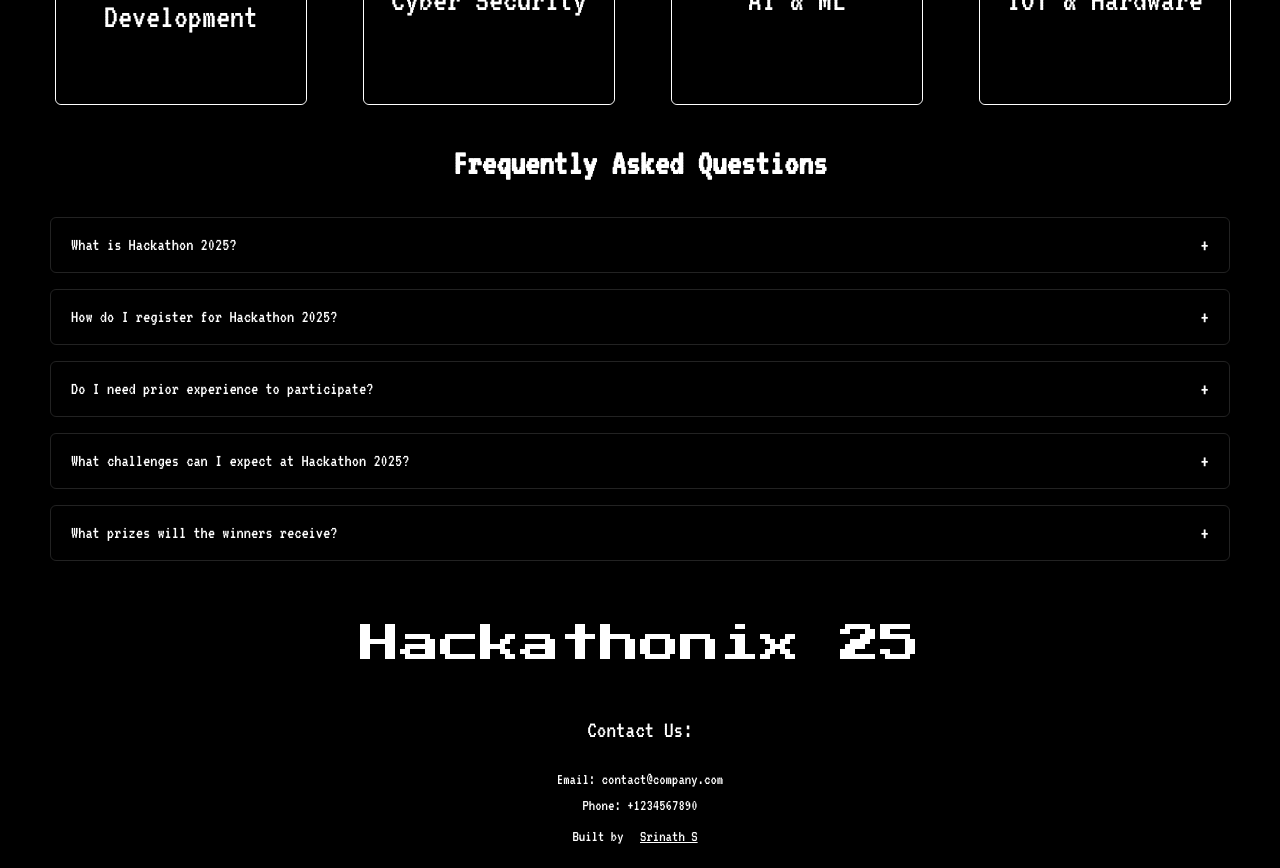
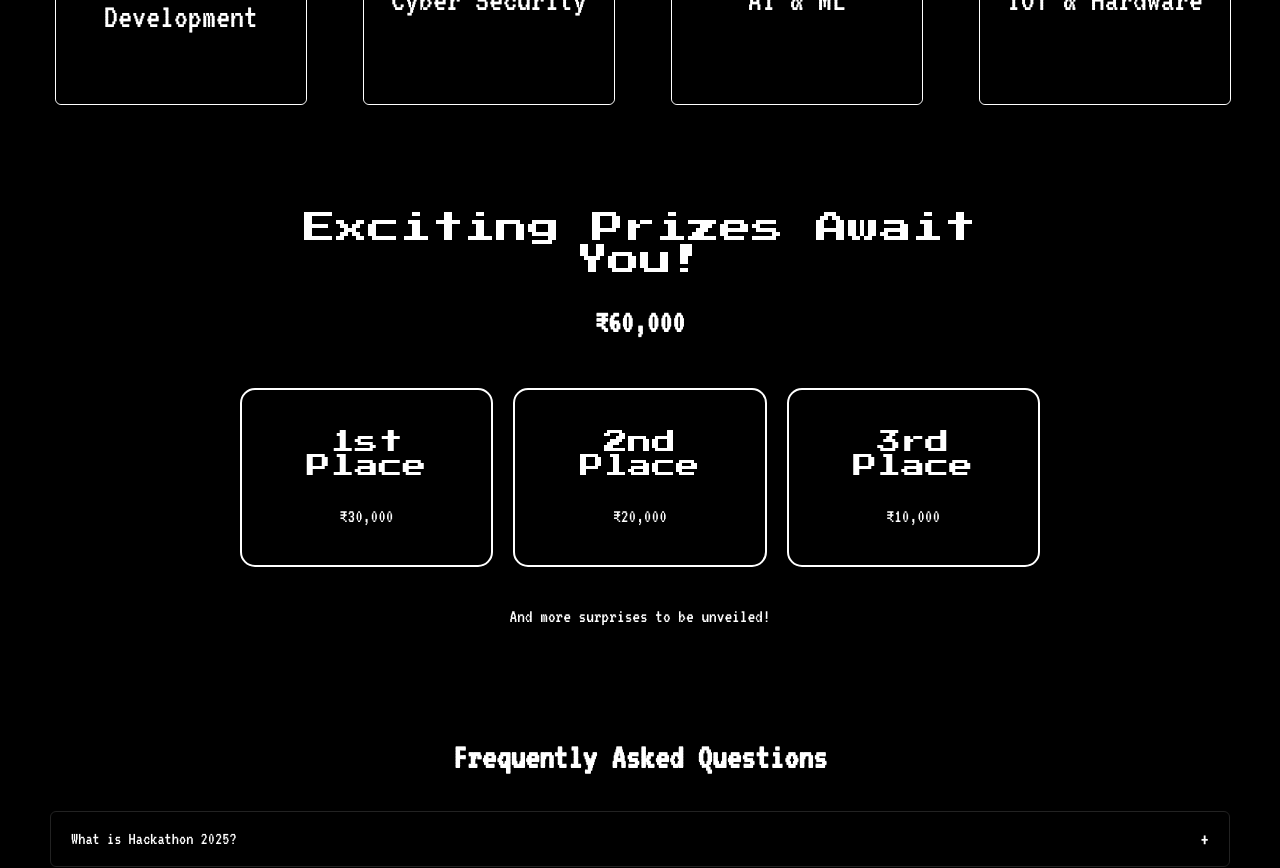
Before and after one commit to srinath536/Hackathonix25, a React (Vite) app: page / in a window 1280 px wide. Shown: the part 1880-2748 px from the top of the page. Built offline with nearby package versions, Linux system fonts and the light colour scheme.

Commit message:
Added Prizes

```diff
--- a/src/App.tsx
+++ b/src/App.tsx
@@ -6,6 +6,7 @@ import Header from './components/Header';
 import HeroSection from './components/HeroSection';
 import Domain from './components/Domain';
 import Loader from './components/Loader';
+import Prizes from './components/Prizes'
 
 function App() {
 
@@ -16,12 +17,12 @@ function App() {
       <div id="home">
         <HeroSection />
       </div>
-      <div id="prizes">
-
-      </div>
       <AboutHack/>
       <div id="sponsors">
         <Domain />
+      </div>
+      <div id="prizes">
+      <Prizes/>
       </div>
       <div id="core">
 
--- a/src/components/Prizes.css
+++ b/src/components/Prizes.css
@@ -1,101 +1,71 @@
-.prizes-container {
-  display: flex;
-  align-items: center;
-  justify-content: space-between;
-  background-color: black;
-  color: white;
-  padding: 3rem;
-  min-height: 50vh;
-  font-family: "VT323", monospace;
-  overflow: hidden;
-  flex-wrap: wrap; /* Enables wrapping for responsiveness */
-}
-
-.prizes-text {
-  flex: 1;
-  max-width: 50%; /* Default: Takes 50% of container width */
-  text-align: left;
-  padding-right: 2rem;
-  margin-right: 0; /* Removes large negative margin */
+/* Prizes Section */
+.prizes-section {
+  background: #000000;
+  color: #ffffff;
+  padding: 50px 20px;
+  text-align: center;
+  border-radius: 20px;
+  margin: 20px auto;
+  width: 90%;
+  max-width: 800px;
+  box-shadow: 0 10px 30px rgba(0, 0, 0, 0.8);
   overflow: hidden;
 }
 
+/* Title */
 .prizes-title {
-  font-size: 3rem;
-  margin-bottom: 1rem;
-  color: white;
+  font-family: "Press Start 2P", sans-serif;
+  font-size: 2rem;
+  margin-bottom: 10px;
+  color: #ffffff;
+  font-weight: 100;
+}
+
+/* Cash Pool Amount */
+.cash-pool {
+  font-family: "VT323", serif;
+  font-size: 2rem;
+  font-weight: bold;
+  margin: 20px 0;
+}
+
+/* Grid Layout */
+.prizes-grid {
+  display: grid;
+  grid-template-columns: repeat(auto-fit, minmax(250px, 1fr));
+  gap: 20px;
+  margin-top: 30px;
+}
+
+/* Prize Cards */
+.prize-card {
+  background: black;
+  border: 2px solid #ffffff;
+  border-radius: 15px;
+  padding: 20px;
 
 }
 
-.prizes-description {
+
+/* Prize Card Content */
+.prize-card h2 {
   font-size: 1.5rem;
-  margin-bottom: 1rem;
-  color: white;
+  margin-bottom: 10px;
+  font-family: "Press Start 2P", sans-serif;
+  font-weight: 100;
 }
 
-.prizes-details {
+.prize-card p {
   font-size: 1.2rem;
-  color: #d4d4d4;
-  line-height: 1.5;
+  font-family: "VT323", serif;
+  font-weight: 100;
 }
 
-.prizes-image-container {
-  flex: 1;
-  max-width: 50%; /* Default: Takes 50% of container width */
-  display: flex;
-  justify-content: center;
-  align-items: center;
-  overflow: hidden;
-  height: auto; /* Allows scaling based on content */
+/* Footer */
+.prizes-footer {
+  font-size: 1.2rem;
+  color: white;
+  margin-top: 40px;
+  font-family: "VT323", serif;
+  font-weight: 100;
 }
-
-.prizes-image {
-  width: 100%; /* Ensures the image is fully responsive */
-  max-width: 400px; /* Prevents the image from becoming excessively large */
-  height: auto;
-  border-radius: 15px;
-  transition: transform 0.3s ease, box-shadow 0.3s ease;
-}
-
-
-
-/* Responsive adjustments */
-@media (max-width: 900px) {
-  .prizes-container {
-    flex-direction: column;
-    padding: 2rem;
-    text-align: center;
-  }
-
-  .prizes-text {
-    max-width: 100%; /* Text now takes the full width */
-    padding-right: 0;
-    margin-bottom: 2rem; /* Adds spacing between text and image */
-  }
-
-  .prizes-image-container {
-    max-width: 100%; /* Image takes the full width */
-  }
-
-  .prizes-image {
-    max-width: 90%; /* Prevents overflowing on small screens */
-  }
-}
-
-@media (max-width: 480px) {
-  .prizes-title {
-    font-size: 2rem; /* Adjusted for smaller screens */
-  }
-
-  .prizes-description {
-    font-size: 1.2rem;
-  }
-
-  .prizes-details {
-    font-size: 1rem;
-  }
-
-  .prizes-image {
-    max-width: 100%; /* Uses full width on very small devices */
-  }
-}
--- a/src/components/Prizes.tsx
+++ b/src/components/Prizes.tsx
@@ -1,26 +1,69 @@
-import './Prizes.css';
-import celebrationImage from '../assets/prize.svg'; // Ensure the correct path for your image
+import React, { useEffect, useRef } from "react";
+import "./Prizes.css";
 
 const Prizes = () => {
+  const prizesRef = useRef<HTMLDivElement>(null);
+
+  useEffect(() => {
+    const prizeValues = [60000, 30000, 20000, 10000]; // Include total cash pool value
+    const observer = new IntersectionObserver(
+      (entries) => {
+        entries.forEach((entry) => {
+          if (entry.isIntersecting && prizesRef.current) {
+            const prizeElements = prizesRef.current.querySelectorAll(
+              ".prize-amount"
+            );
+            prizeElements.forEach((el, index) => {
+              let current = 0;
+              const increment = prizeValues[index] / 50;
+              const target = prizeValues[index];
+
+              const interval = setInterval(() => {
+                current += increment;
+                if (current >= target) {
+                  current = target;
+                  clearInterval(interval);
+                }
+                el.textContent = `₹${Math.round(current).toLocaleString()}`;
+              }, 50);
+            });
+          }
+        });
+      },
+      { threshold: 0.5 } // Trigger animation when 50% of the element is visible
+    );
+
+    if (prizesRef.current) {
+      observer.observe(prizesRef.current);
+    }
+
+    return () => {
+      if (prizesRef.current) {
+        observer.unobserve(prizesRef.current);
+      }
+    };
+  }, []);
+
   return (
-    <div className="prizes-container">
-      <div className="prizes-text">
-        <h2 className="prizes-title">Cash Pool</h2>
-        <p className="prizes-description">
-          Join us in this intergalactic adventure and compete for a prize pool worth ₹60,000! 🚀
-        </p>
-        <p className="prizes-details">
-          Showcase your brilliance, tackle exciting challenges, and emerge as the winner.
-          This is your opportunity to be celebrated among the stars. Let your creativity shine and be a part of this unforgettable hackathon!
-        </p>
+    <div className="prizes-section" ref={prizesRef}>
+      <h1 className="prizes-title">Exciting Prizes Await You!</h1>
+      <p className="prize-amount cash-pool">₹0</p>
+
+      <div className="prizes-grid">
+        <div className="prize-card">
+          <h2>1st Place</h2>
+          <p className="prize-amount">₹0</p>
+        </div>
+        <div className="prize-card">
+          <h2>2nd Place</h2>
+          <p className="prize-amount">₹0</p>
+        </div>
+        <div className="prize-card">
+          <h2>3rd Place</h2>
+          <p className="prize-amount">₹0</p>
+        </div>
       </div>
-      <div className="prizes-image-container">
-        <img
-          src={celebrationImage}
-          alt="Celebrating Prize Pool"
-          className="prizes-image"
-        />
-      </div>
+      <p className="prizes-footer">And more surprises to be unveiled!</p>
     </div>
   );
 };
```
Also changed, not shown: package.json (+3 -4 lines).
